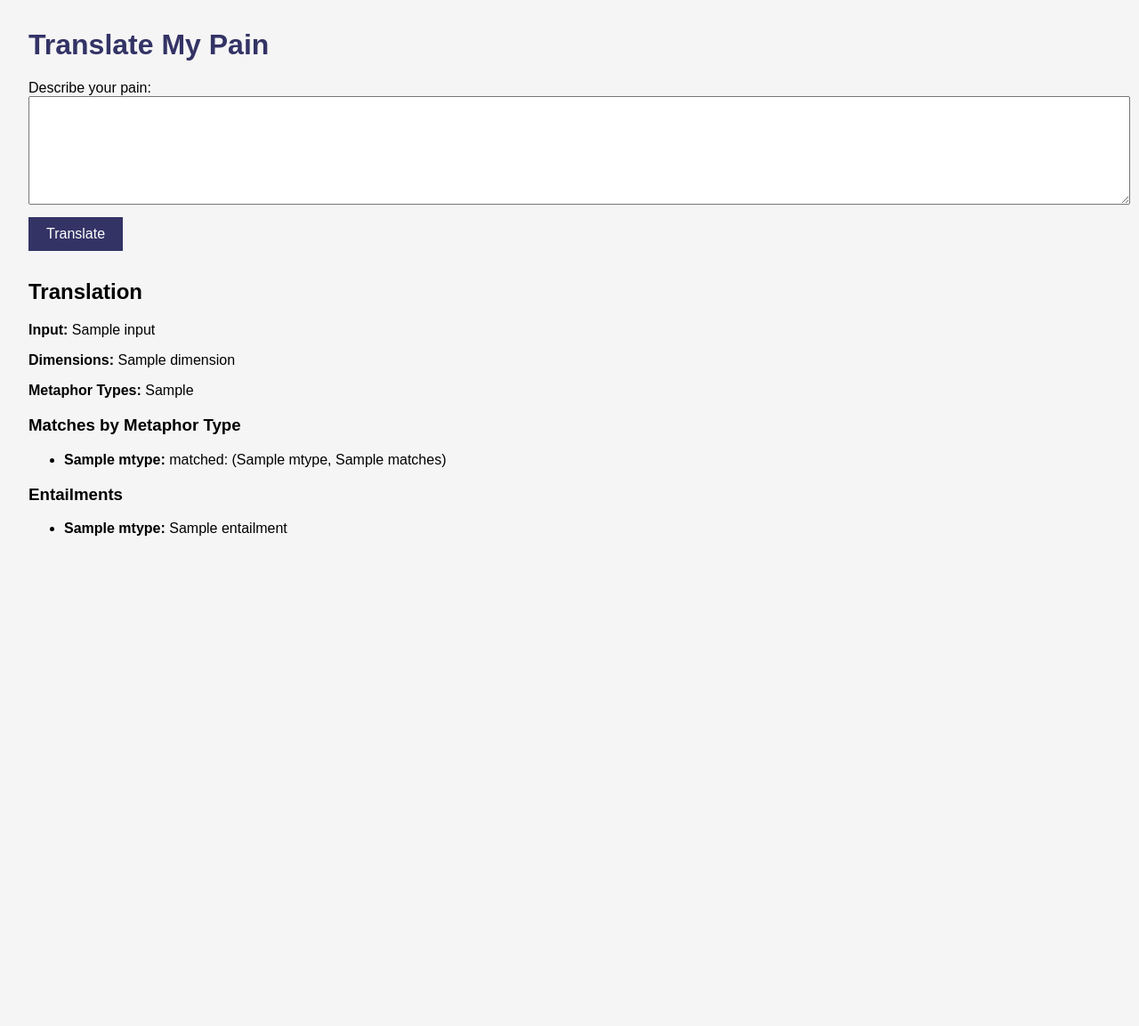
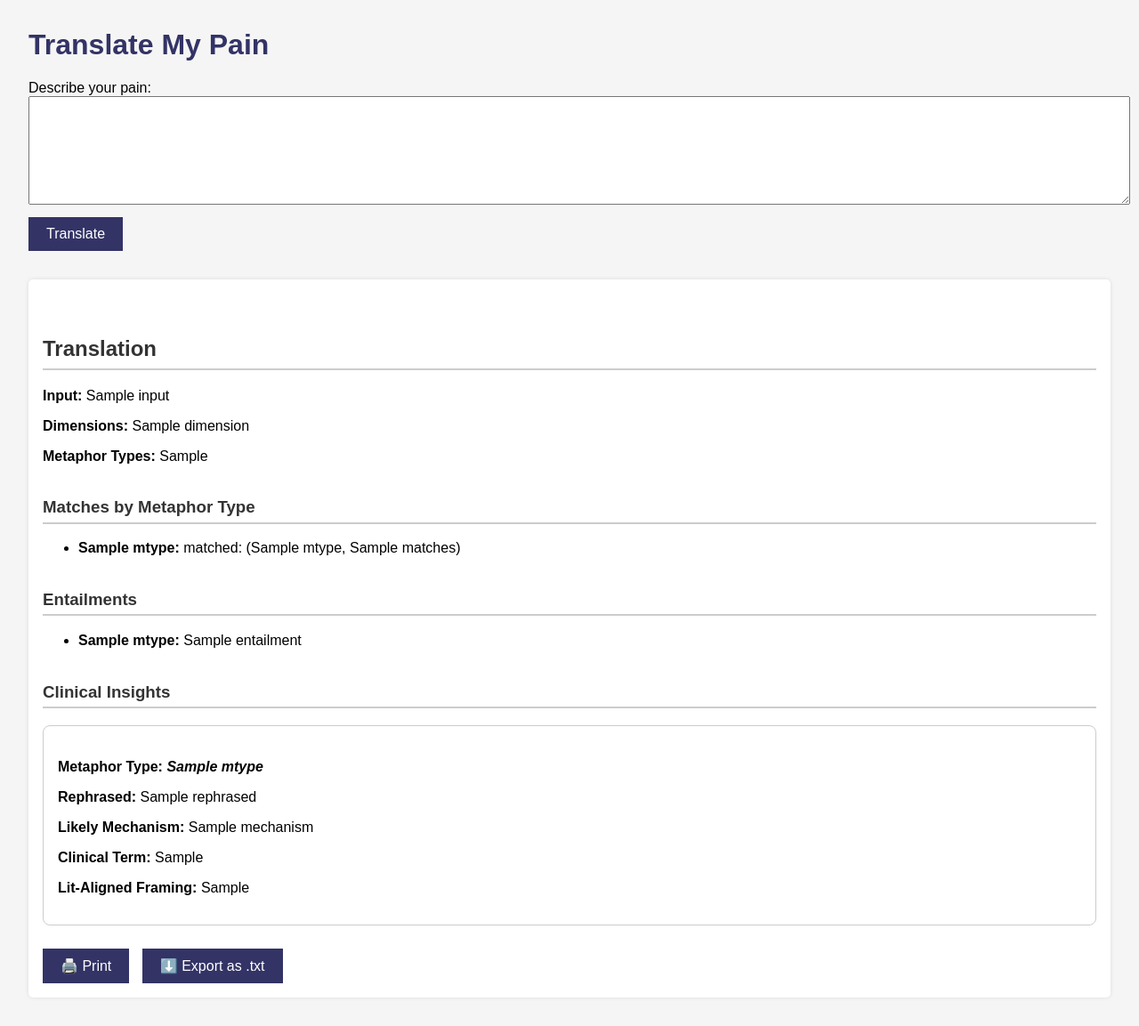
Before and after one commit to Stella5791/translate-my-pain, a Flask app: template templates/index.html in a window 1280 px wide. Shown: the whole page at 89% size. Before the commit the page ends 602 px from the top, so only its background shows below. Run offline with Flask 3, Linux system fonts and the light colour scheme; the template is opened without the code that fills it: most values are stand-ins (such as "Sample title", 1, 10 or a date in 2020); parts of the project's set-up code (start-up, migrations or seed data) failed here and were passed over.

Commit message:
updates index.html to include a printable clinical report and created pdf printable template

```diff
--- a/app.py
+++ b/app.py
@@ -1,12 +1,12 @@
-from tagger_logic import tag_pain_description  # ✅ Now this will work
-from flask import Flask, render_template, request
+from tagger_logic import tag_pain_description
+from flask import Flask, render_template, request, make_response
+from weasyprint import HTML
 import sys
 import os
 
-# ✅ Tell Python where to find tagger_logic.py
+# Add path to find tagger_logic.py
 sys.path.append(
     '/Users/stellabullo/my_projects/health-projects/metaphor-tagger')
-
 
 app = Flask(__name__)
 
@@ -20,5 +20,18 @@ def index():
     return render_template('index.html', results=results)
 
 
+@app.route('/download-pdf', methods=['POST'])
+def download_pdf():
+    text = request.form['description']
+    results = tag_pain_description(text)
+    rendered = render_template('pdf_template.html', results=results)
+    pdf = HTML(string=rendered).write_pdf()
+
+    response = make_response(pdf)
+    response.headers['Content-Type'] = 'application/pdf'
+    response.headers['Content-Disposition'] = 'attachment; filename=translated_pain_report.pdf'
+    return response
+
+
 if __name__ == '__main__':
     app.run(debug=True)
--- a/templates/index.html
+++ b/templates/index.html
@@ -2,6 +2,7 @@
 <html lang="en">
 <head>
   <meta charset="UTF-8">
+  <meta name="viewport" content="width=device-width, initial-scale=1.0">
   <title>Translate My Pain</title>
   <style>
     body {
@@ -12,6 +13,13 @@
 
     h1 {
       color: #333366;
+    }
+
+    h2, h3 {
+      color: #333;
+      border-bottom: 2px solid #ccc;
+      padding-bottom: 0.3em;
+      margin-top: 2em;
     }
 
     form {
@@ -33,6 +41,7 @@
       color: white;
       border: none;
       cursor: pointer;
+      margin-right: 10px;
     }
 
     .results {
@@ -45,10 +54,26 @@
     .result-block {
       margin-bottom: 1rem;
     }
+
+    .clinical-card {
+      border: 1px solid #ccc;
+      padding: 1em;
+      margin-bottom: 1em;
+      border-radius: 8px;
+    }
+
+    .clinical-card h4 {
+      margin-bottom: 0.5em;
+    }
+
+    .action-buttons {
+      margin-top: 1rem;
+    }
   </style>
 </head>
 <body>
   <h1>Translate My Pain</h1>
+
   <form method="post">
     <label for="description">Describe your pain:</label><br>
     <textarea id="description" name="description" required></textarea><br>
@@ -56,6 +81,7 @@
   </form>
 
   {% if results %}
+  <div class="results" id="output">
     <h2>Translation</h2>
     <p><strong>Input:</strong> {{ results.input }}</p>
     <p><strong>Dimensions:</strong> {{ results.dimensions | join(', ') }}</p>
@@ -74,7 +100,40 @@
         <li><strong>{{ mtype }}:</strong> {{ entailment_list | join(', ') }}</li>
     {% endfor %}
     </ul>
+
+    {% if results.clinical_rephrasings %}
+    <h3>Clinical Insights</h3>
+    <div>
+      {% for mtype, info in results.clinical_rephrasings.items() %}
+        <div class="clinical-card">
+          <h4>Metaphor Type: <em>{{ mtype }}</em></h4>
+          <p><strong>Rephrased:</strong> {{ info.rephrased }}</p>
+          <p><strong>Likely Mechanism:</strong> {{ info.mechanism }}</p>
+          <p><strong>Clinical Term:</strong> {{ info.clinical_term }}</p>
+          <p><strong>Lit-Aligned Framing:</strong> {{ info.research_framing }}</p>
+        </div>
+      {% endfor %}
+    </div>
     {% endif %}
 
+    <div class="action-buttons">
+      <button onclick="window.print()">🖨️ Print</button>
+      <button onclick="downloadText()">⬇️ Export as .txt</button>
+    </div>
+  </div>
+  {% endif %}
+
+  <script>
+    function downloadText() {
+      const output = document.getElementById("output").innerText;
+      const blob = new Blob([output], { type: "text/plain" });
+      const link = document.createElement("a");
+      link.href = URL.createObjectURL(blob);
+      link.download = "translated_pain_report.txt";
+      link.click();
+    }
+  </script>
 </body>
 </html>
+<!-- This is the main HTML template for the Translate My Pain application.
+     It includes a form for user input, displays results, and provides options to print or download the report. -->
```
Also changed, not shown: templates/pdf_template.html (added, +45 -0 lines). Lines whose indentation alone changed are shown as unchanged.
